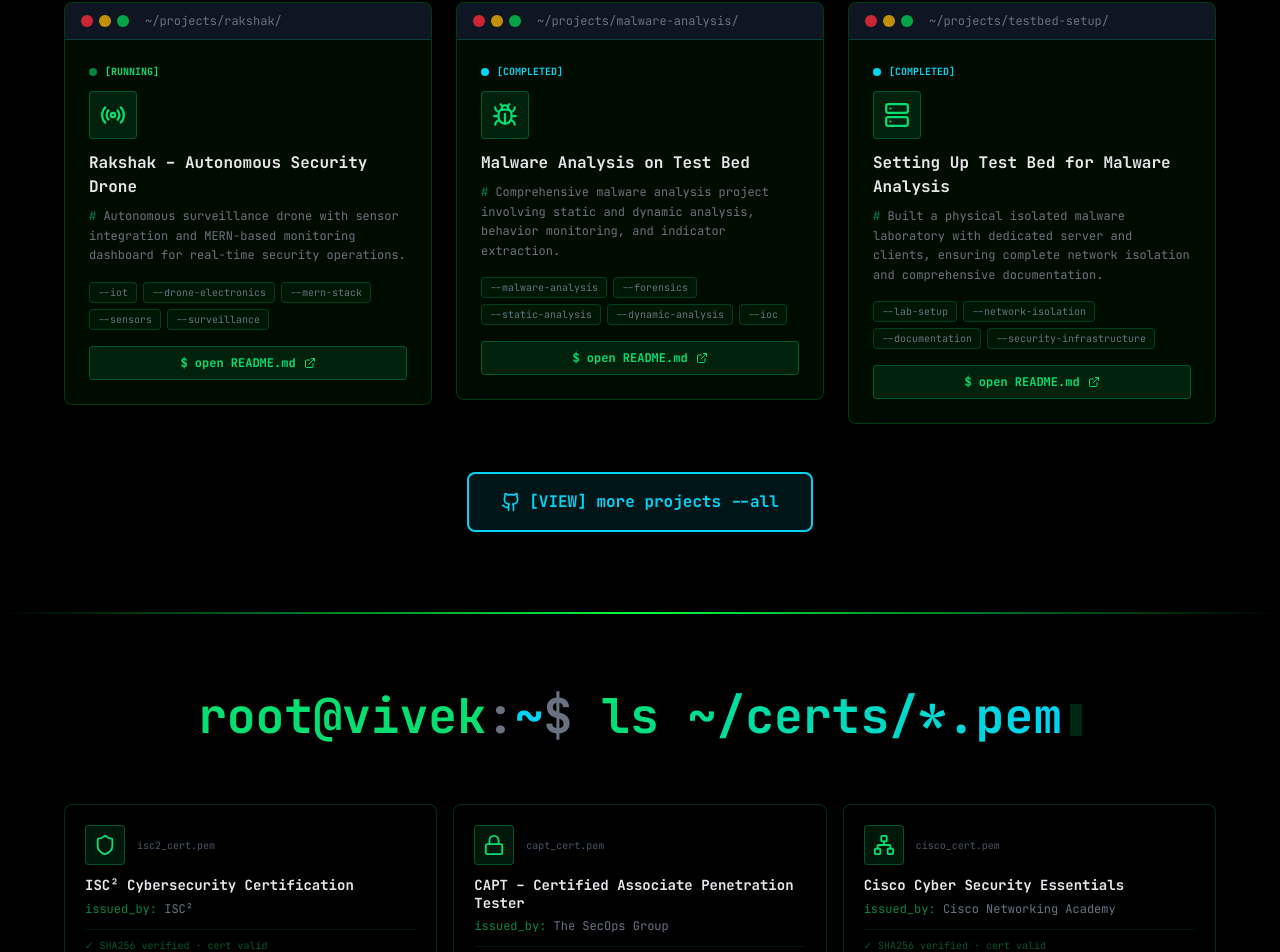
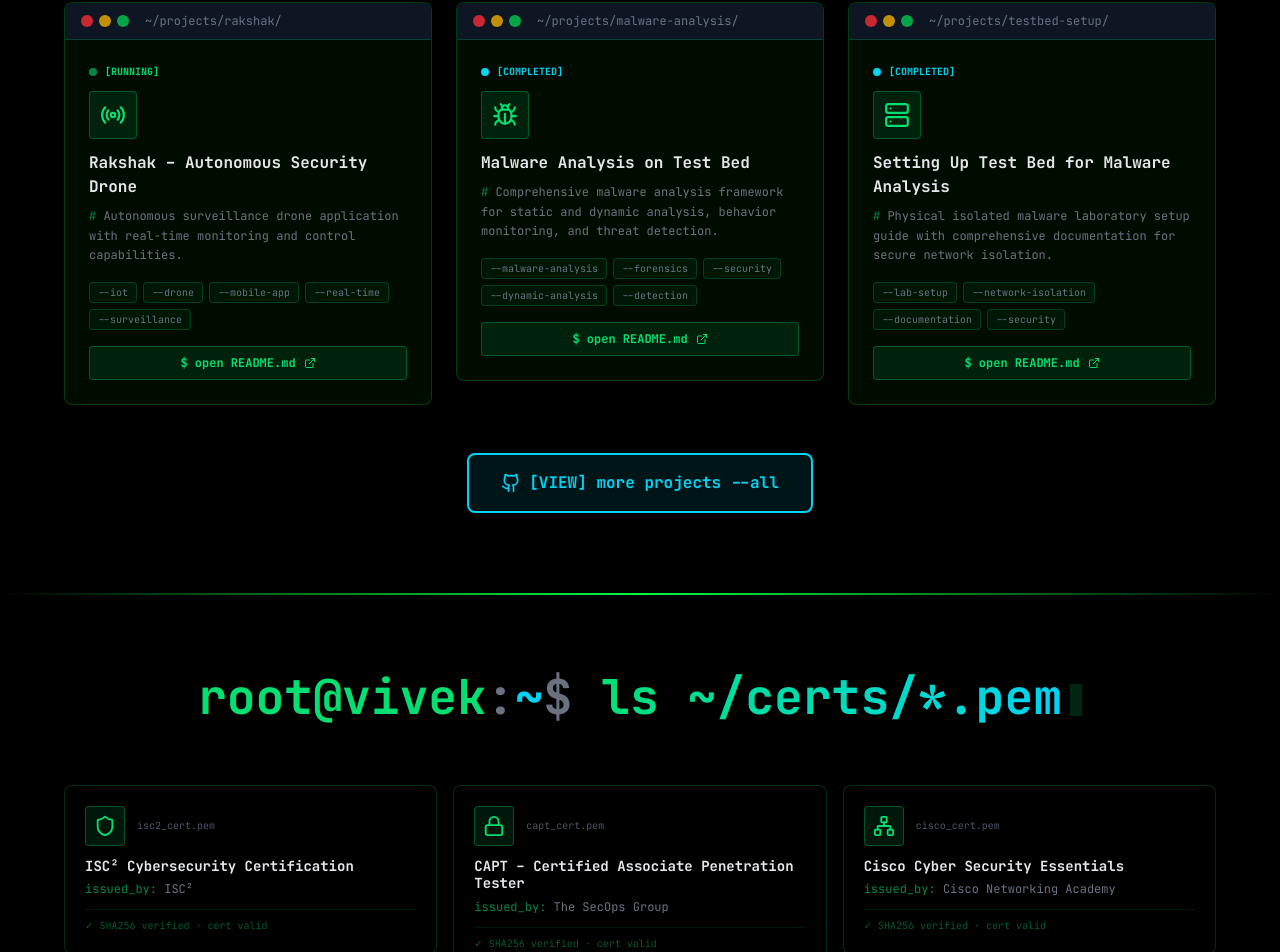
Before and after one commit to AnonymousGrey/Portfolio, a React (Vite) app: page / in a window 1280 px wide. Shown: the part 3536-4488 px from the top of the page. Built offline with nearby package versions, Linux system fonts and the light colour scheme.

Commit message:
Update projects with GitHub repo links

```diff
--- a/src/app/components/projects-section.tsx
+++ b/src/app/components/projects-section.tsx
@@ -10,8 +10,9 @@ const projects = [
     status: 'RUNNING',
     statusColor: 'text-green-400',
     dir: '~/projects/rakshak/',
-    description: 'Autonomous surveillance drone with sensor integration and MERN-based monitoring dashboard for real-time security operations.',
-    tags: ['IoT', 'Drone Electronics', 'MERN Stack', 'Sensors', 'Surveillance'],
+    description: 'Autonomous surveillance drone application with real-time monitoring and control capabilities.',
+    tags: ['IoT', 'Drone', 'Mobile App', 'Real-time', 'Surveillance'],
+    link: 'https://github.com/AnonymousGrey/Gurdian_Drone_App',
   },
   {
     icon: Bug,
@@ -19,8 +20,9 @@ const projects = [
     status: 'COMPLETED',
     statusColor: 'text-cyan-400',
     dir: '~/projects/malware-analysis/',
-    description: 'Comprehensive malware analysis project involving static and dynamic analysis, behavior monitoring, and indicator extraction.',
-    tags: ['Malware Analysis', 'Forensics', 'Static Analysis', 'Dynamic Analysis', 'IOC'],
+    description: 'Comprehensive malware analysis framework for static and dynamic analysis, behavior monitoring, and threat detection.',
+    tags: ['Malware Analysis', 'Forensics', 'Security', 'Dynamic Analysis', 'Detection'],
+    link: 'https://github.com/AnonymousGrey/Malware-Analysis-on-Test-Bed',
   },
   {
     icon: Server,
@@ -28,8 +30,9 @@ const projects = [
     status: 'COMPLETED',
     statusColor: 'text-cyan-400',
     dir: '~/projects/testbed-setup/',
-    description: 'Built a physical isolated malware laboratory with dedicated server and clients, ensuring complete network isolation and comprehensive documentation.',
-    tags: ['Lab Setup', 'Network Isolation', 'Documentation', 'Security Infrastructure'],
+    description: 'Physical isolated malware laboratory setup guide with comprehensive documentation for secure network isolation.',
+    tags: ['Lab Setup', 'Network Isolation', 'Documentation', 'Security'],
+    link: 'https://github.com/AnonymousGrey/Malware-Analysis-on-Test-Bed',
   }
 ];
 
@@ -91,10 +94,15 @@ export function ProjectsSection() {
               </div>
 
               {/* View Details */}
-              <button className="w-full py-2 px-3 bg-green-400/10 border border-green-400/30 rounded text-green-400 text-xs font-mono font-bold flex items-center justify-center gap-2 hover:bg-green-400/20 hover:border-green-400/50 transition-all duration-300 hover:shadow-[0_0_15px_rgba(0,255,65,0.15)]">
+              <a
+                href={project.link}
+                target="_blank"
+                rel="noopener noreferrer"
+                className="w-full py-2 px-3 bg-green-400/10 border border-green-400/30 rounded text-green-400 text-xs font-mono font-bold flex items-center justify-center gap-2 hover:bg-green-400/20 hover:border-green-400/50 transition-all duration-300 hover:shadow-[0_0_15px_rgba(0,255,65,0.15)]"
+              >
                 $ open README.md
                 <ExternalLink className="w-3 h-3" />
-              </button>
+              </a>
             </TerminalCard>
           ))}
         </div>
```
